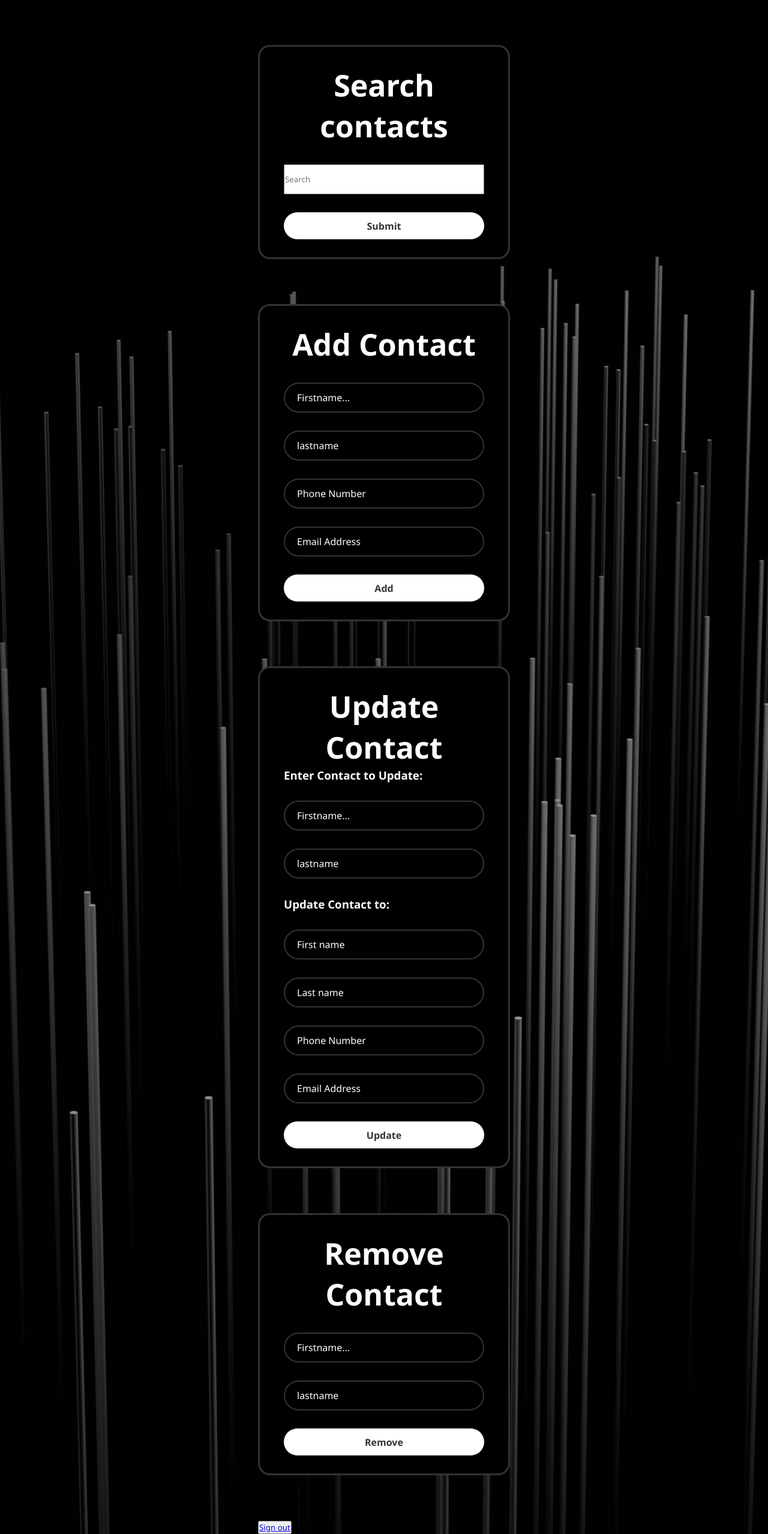
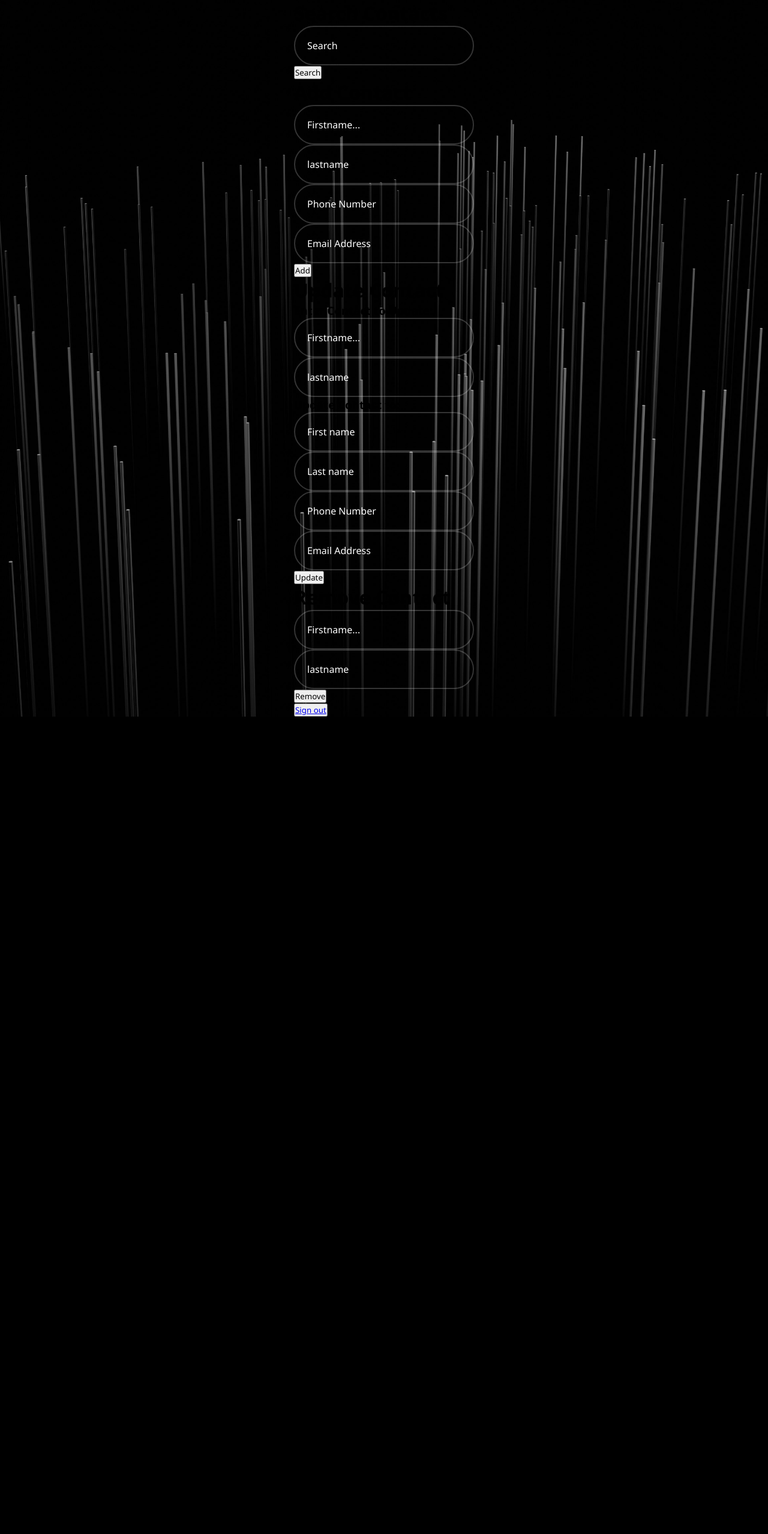
Before and after one commit to JBecks02/COP4331, a PHP site: page /nextPage.php in a window 1280 px wide. Shown: the whole page at 60% size. After the commit the page ends 1195 px from the top, so only its background shows below. Run offline with PHP 8.4, Linux system fonts and the light colour scheme.

Commit message:
Update nextPage.php

```diff
--- a/nextPage.php
+++ b/nextPage.php
@@ -15,18 +15,16 @@
 
     <body>
         <main>
-
-
-            <div class="wrapper">
-            <h1>Search contacts</h1>
-
+            <!-- Retrieve -->
+            <div class="wrapper2">
                 <form action="search.php" method="post">
-
-                    <input class="input-box" name="searchtext" type="search" placeholder="Search">
-                    <button class="btn">Submit</button>
+                    <h1>Search Contacts</h1>
+                    <div class="input-box">
+                        <input name="searchtext" type="search" placeholder="Search">
+                    </div>
+                    <button class="btn">Search</button>
                 </form>
             </div>
-
 
             <?php
             if(isset($_SESSION['loadcontacts']) && $_SESSION['loadcontacts'] == '1'){
@@ -35,17 +33,12 @@
                 }
                 $_SESSION['loadcontacts'] = '0';
 
+            } else{
             }
-		else{
-		}
-
             ?>
 
-            <div>
-
-            </div>
-
-            <div class="wrapper">
+            <!-- Create -->
+            <div class="wrapper2">
 
 	            <form action="addContact.php" method="post">
                     <h1>Add Contact</h1>
@@ -53,54 +46,43 @@
                     <div class="input-box">
                         <input required id="firstname" type="text" name="firstname" placeholder="Firstname..." width="1004">
                     </div>
-
                     <div class="input-box">
                         <input required id="lastname" type="text" name="lastname" placeholder="lastname">
                     </div>
-
                     <div class="input-box">
                         <input required id="phone" type="text" name="phone" placeholder="Phone Number">
                     </div>
-
                     <div class="input-box">
                         <input required id="email" type="text" name="email" placeholder="Email Address">
                     </div>
 
                     <button class="btn">Add</button>
                 </form>
-
 	        </div>
 
-	    <div class="wrapper">
-
+            <!-- Update -->
+            <div class="wrapper2">
                 <form action="updateContact.php" method="post">
                     <h1>Update Contact</h1>
 
                     <h3>Enter Contact to Update:</h3>
-
                     <div class="input-box">
                         <input required id="firstnameS" type="text" name="firstnameS" placeholder="Firstname..." width="1004">
                     </div>
-
                     <div class="input-box">
                         <input required id="lastnameS" type="text" name="lastnameS" placeholder="lastname">
                     </div>
 
                     <h3>Update Contact to:</h3>
-
                     <div class="input-box">
                         <input required id="firstnameU" type="text" name="firstnameU" placeholder="First name" width="1004">
                     </div>
-
                     <div class="input-box">
                         <input required id="lastnameU" type="text" name="lastnameU" placeholder="Last name">
                     </div>
-
-
                     <div class="input-box">
                         <input required id="phone" type="text" name="phone" placeholder="Phone Number">
                     </div>
-
                     <div class="input-box">
                         <input required id="email" type="text" name="email" placeholder="Email Address">
                     </div>
@@ -110,14 +92,14 @@
 
             </div>
 
-            <div class="wrapper">
+            <!-- Delete -->
+            <div class="wrapper2">
 	        <form action="rmContact.php" method="post">
 		        <h1>Remove Contact</h1>
 
                 <div class="input-box">
                     <input  required id="firstname" type="text" name="firstname" placeholder="Firstname..." width="1004">
                 </div>
-
                 <div class="input-box">
                     <input required id="lastname" type="text" name="lastname" placeholder="lastname">
                 </div>
@@ -125,10 +107,7 @@
                 <button class="btn">Remove</button>
 
 	        </form>
-
         </div>
-
-
 
         <section>
             <button>
@@ -136,8 +115,6 @@
             </button>
         </section>
 
-
-
         </main>
     </body>
 
```
Lines whose indentation alone changed are shown as unchanged.
